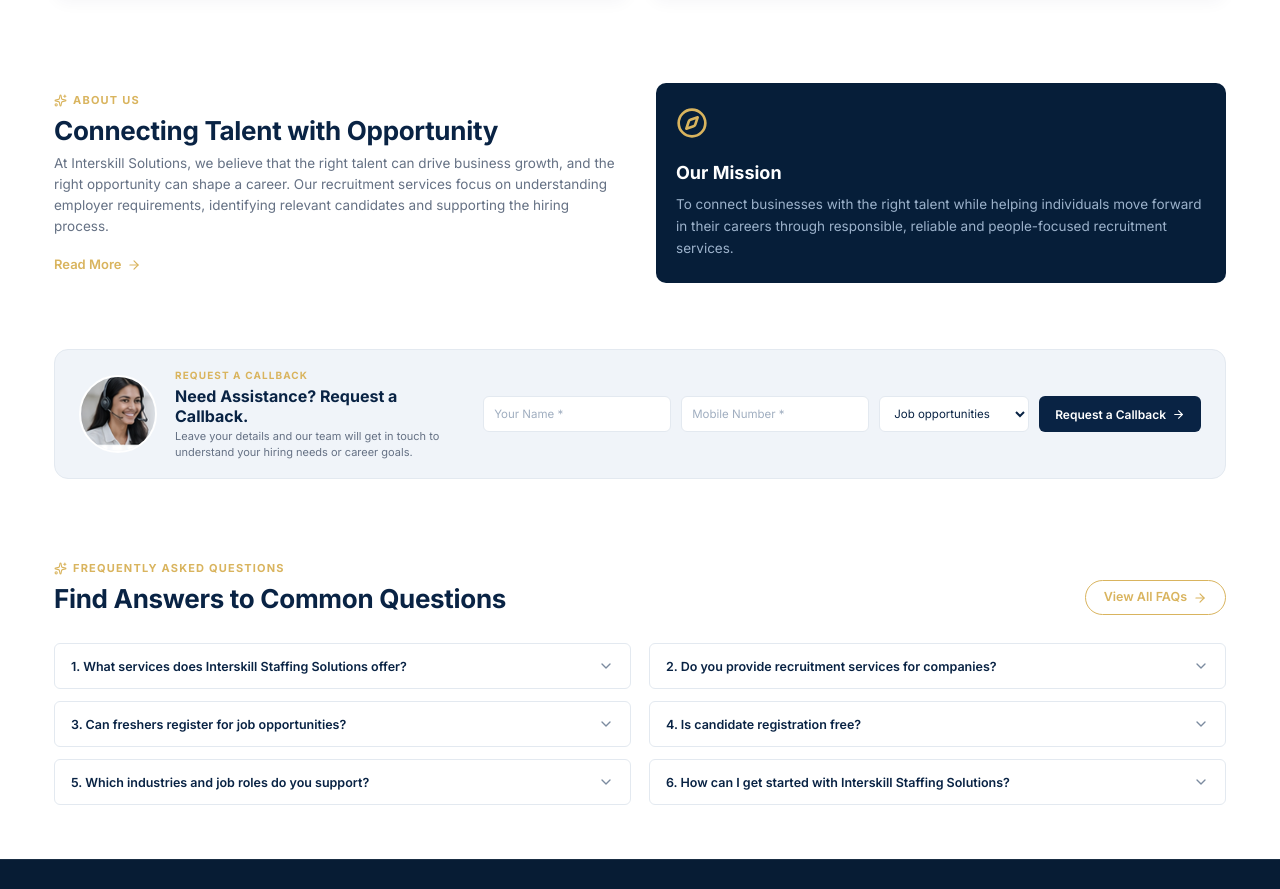
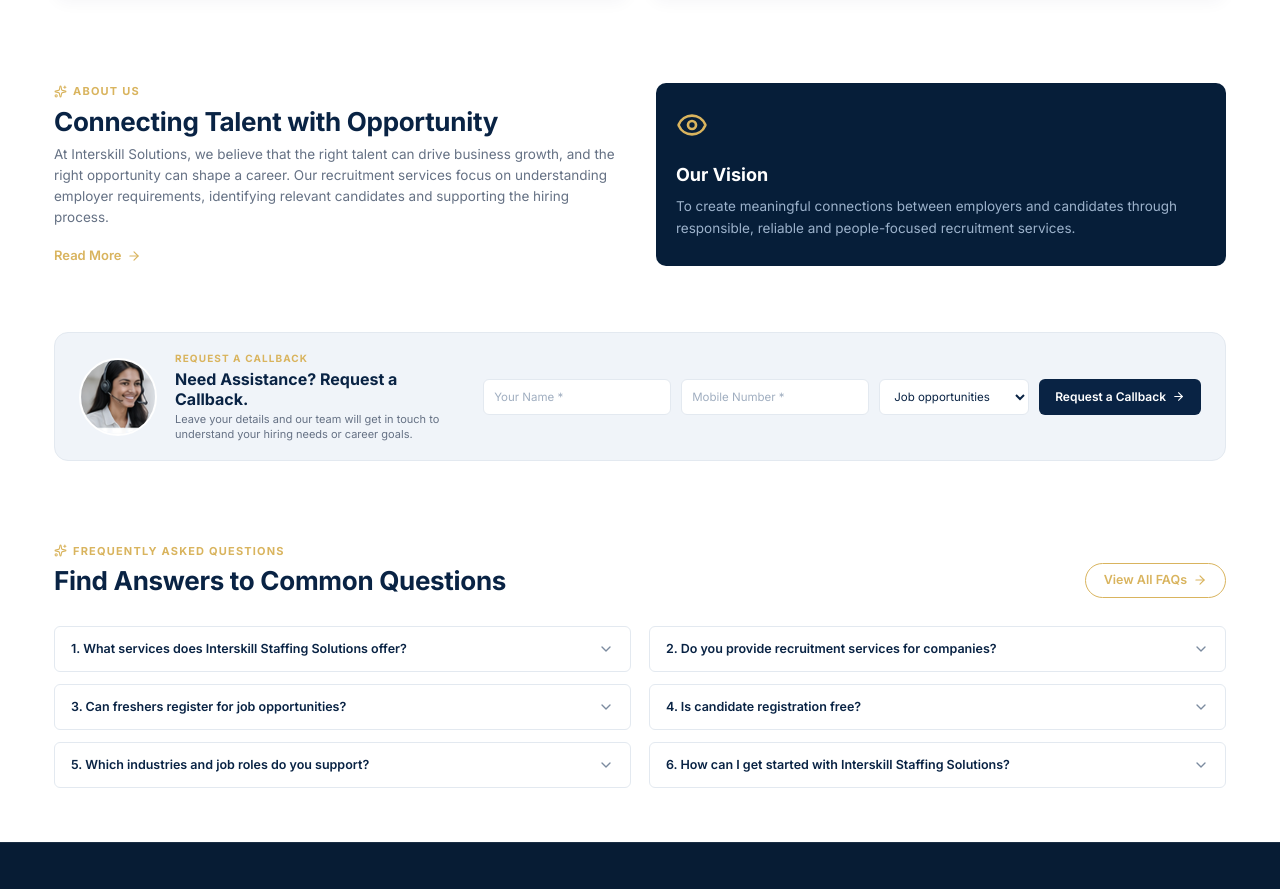
Before and after one commit to Interskillsolutions/interskillstaffingsolutions, a React (Vite) app: page / in a window 1280 px wide. Shown: the part 3090-3979 px from the top of the page. Built offline with nearby package versions, Linux system fonts and the light colour scheme.

Commit message:
Keep Our Vision and remove Our Mission in AboutMissionVision

```diff
--- a/src/components/AboutMissionVision.jsx
+++ b/src/components/AboutMissionVision.jsx
@@ -1,5 +1,5 @@
 import React from 'react';
-import { ArrowRight, Compass, Sparkles } from 'lucide-react';
+import { ArrowRight, Eye, Sparkles } from 'lucide-react';
 
 export default function AboutMissionVision() {
   return (
@@ -24,18 +24,17 @@
           </a>
         </div>
 
-        {/* Right Column: Mission Card */}
+        {/* Right Column: Vision Card */}
         <div className="mission-vision-cards" style={{ gridTemplateColumns: '1fr' }}>
-          {/* Card: Our Mission */}
+          {/* Card: Our Vision */}
           <div className="mv-card mv-card--dark" style={{ justifyContent: 'center', minHeight: '180px' }}>
             <div className="mv-card__icon-wrap">
-              <Compass size={32} />
+              <Eye size={32} />
             </div>
-            <h3 className="mv-card__title" style={{ fontSize: '18px' }}>Our Mission</h3>
+            <h3 className="mv-card__title" style={{ fontSize: '18px' }}>Our Vision</h3>
             <p className="mv-card__text" style={{ fontSize: '13.5px', lineHeight: '1.6' }}>
-              To connect businesses with the right talent while helping individuals move
-              forward in their careers through responsible, reliable and people-focused
-              recruitment services.
+              To create meaningful connections between employers and candidates through
+              responsible, reliable and people-focused recruitment services.
             </p>
           </div>
         </div>
```
